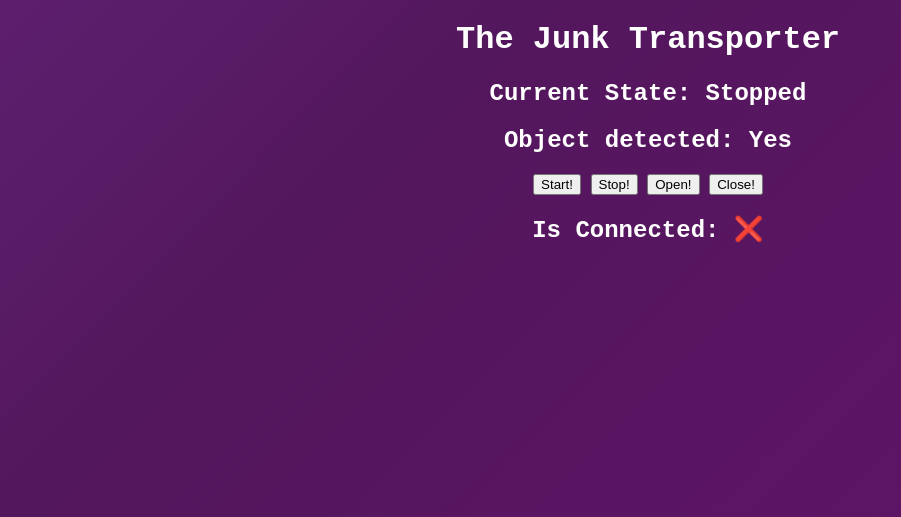
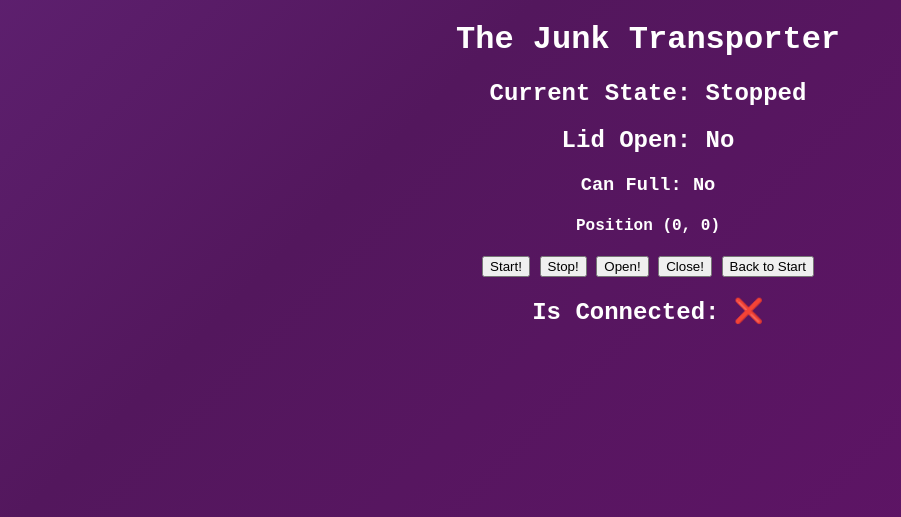
Before and after one commit to vishytheswishy/junk-transporter-backend, a Flask app: page / in a window 1280 px wide. Shown: the top 517 px of the page, without its empty margins (0-901 px from the left). Run offline with Flask 2, Linux system fonts and the light colour scheme.

Commit message:
update site

```diff
--- a/app.py
+++ b/app.py
@@ -8,8 +8,8 @@ GPIO.setmode(GPIO.BCM)
 GPIO.setwarnings(False)
 button = 20
 senPIR = 16
-buttonSts = GPIO.LOW
-senPIRSts = GPIO.LOW
+# buttonSts = GPIO.LOW
+# senPIRSts = GPIO.LOW
 
 # Set button and PIR sensor pins as an input
 GPIO.setup(button, GPIO.IN)
--- a/main.py
+++ b/main.py
@@ -8,6 +8,7 @@ class JunkTransporter:
       self.position = [0,0]
       self.battery = 100
       self.isOpen = True
+
    def move(self):
       pass
    def changeDirection(self):
--- a/templates/index.html
+++ b/templates/index.html
@@ -3,6 +3,7 @@
 <!DOCTYPE html>
 <html>
 <head>
+  <link rel="shortcut icon" type = "image/png" href="/image/favicon.png" />
    <title>The Junk Transporter</title>
    <link rel="stylesheet" href='../static/style.css'/>
 </head>
@@ -12,7 +13,10 @@
 <script src="https://ajax.googleapis.com/ajax/libs/jquery/3.5.1/jquery.min.js"></script>
 <script>
 $(document).ready(function(){
+
   $("#start").click(function(){
+
+    $("#currentState").html("Current State: Moving")
     $.post("/start_junk_transporter",
     {
       name: "client",
@@ -21,7 +25,9 @@ $(document).ready(function(){
   });
 });
 $(document).ready(function(){
+
      $("#stop").click(function(){
+      $("#currentState").text("Current State: Stopped")
        $.post("/stop_junk_transporter",
        {
          name: "client",
@@ -30,7 +36,9 @@ $(document).ready(function(){
      });
    });
 $(document).ready(function(){
+
      $("#open").click(function(){
+    $('#trashDetection').html("Lid Open: Yes")
        $.post("/open_junk_transporter",
        {
          name: "client",
@@ -39,7 +47,9 @@ $(document).ready(function(){
      });
    });
 $(document).ready(function(){
+
      $("#close").click(function(){
+      $('#trashDetection').html("Lid Open: No")
        $.post("/close_junk_transporter",
        {
          name: "client",
@@ -53,15 +63,19 @@ $(document).ready(function(){
 <body>
    <h1 style="text-align:center">The Junk Transporter</h1>
    <h2 style="text-align:center", id = "currentState">Current State:  Stopped</h1>
-   <h2 style="text-align:center", id = "objDetection">Object detected: Yes </h2>
+   <h2 style="text-align:center", id = "trashDetection">Lid Open: No </h2>
+   <h3 style="text-align:center", id = "trashStatus">Can Full: No </h3>
+   <h4 style="text-align:center", id = "trashStatus">Position (0, 0) </h4>
    <div class="text-center">
        <button id = "start"> Start!</button>
        <button id = "stop"> Stop!</button>
        <button id = "open"> Open!</button>
        <button id = "close"> Close!</button>
+       <button id = "backToStart">Back to Start</button>
  </div>
    <h2 style="text-align:center", id= "connection" color = "green">Is Connected:
        <span>&#10060;</span> </h2>
+
 </body>
 
 </html>
```
Also changed, not shown: image/favicon.png (added).
